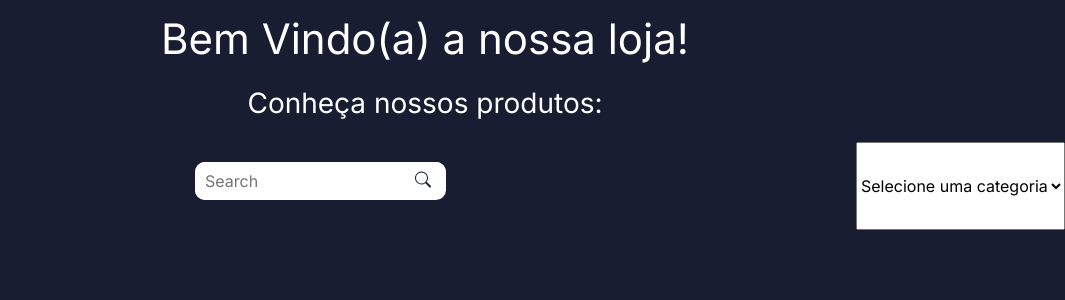
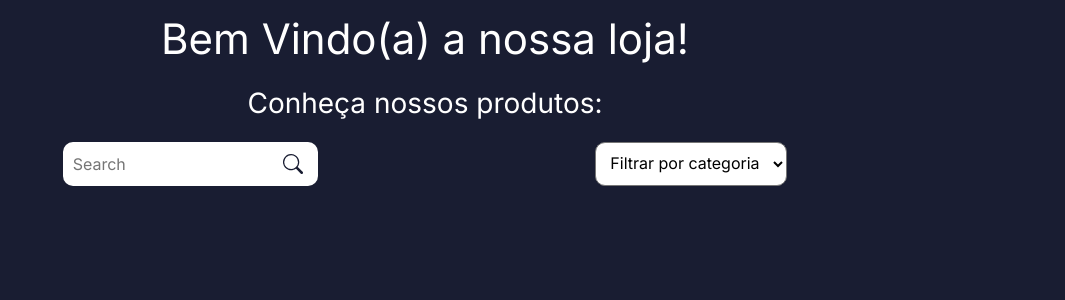
Before and after one commit to guilherminol/tbb, a React (Create React App) app: page / in a window 1280 px wide. Shown: the top 300 px of the page, without its empty margins (215-1280 px from the left). Built offline with nearby package versions, Linux system fonts and the light colour scheme.

Commit message:
Feat: integrating the categories filter with the user search

```diff
--- a/src/pages/Home/index.tsx
+++ b/src/pages/Home/index.tsx
@@ -5,22 +5,14 @@ import { ProductsContext } from "../../providers/products";
 import { Container, Input } from "./style";
 
 const Home = () => {
-  const { filteredProduct, filterProducts } = useContext(ProductsContext);
+  const { filteredProduct, filterProducts, categories } =
+    useContext(ProductsContext);
   const [search, setSearch] = useState("");
-  const [categories, setCategories] = useState<string[]>([]);
   const [selectedCategory, setSelectedCategory] = useState("");
 
-  const getCategories = () => {
-    const mapCategories = filteredProduct.map(
-      (product) => product.category.name
-    );
-    const uniqueCategories = [...new Set(mapCategories)];
-    setCategories(uniqueCategories);
-  };
-
   useEffect(() => {
-    getCategories();
-  }, [filteredProduct]);
+    filterProducts(search, selectedCategory);
+  }, [selectedCategory, search]);
 
   return (
     <Container>
@@ -28,22 +20,17 @@ const Home = () => {
         <h1>Bem Vindo(a) a nossa loja!</h1>
         <h2>Conheça nossos produtos:</h2>
       </header>
-      <div>
+      <div className="filteringInputs">
         <Input>
           <input
             type="text"
             placeholder="Search"
             onChange={(e) => setSearch(e.target.value)}
           />
-          <button
-            className={"searchButton"}
-            onClick={() => filterProducts(search)}
-          >
-            <BsSearch />
-          </button>
+          <BsSearch />
         </Input>
         <select onChange={(e) => setSelectedCategory(e.target.value)}>
-          <option value={undefined}>Selecione uma categoria</option>
+          <option value="">Filtrar por categoria</option>
           {categories.map((category) => (
             <option key={category} value={category}>
               {category}
--- a/src/pages/Home/style.ts
+++ b/src/pages/Home/style.ts
@@ -11,8 +11,23 @@ export const Container = styled.div`
     text-align: center;
     font-weight: normal;
   }
-  div {
-    margin: 20px auto 30px auto;
+
+  .filteringInputs {
+    margin: 20px auto;
+
+    display: flex;
+    flex-direction: column;
+    justify-content: center;
+    align-items: center;
+
+    select {
+      padding: 10px;
+      border-radius: 10px;
+      background-color: #fff;
+      :focus {
+        outline: none;
+      }
+    }
   }
   @media (min-width: 768px) {
     h1 {
@@ -21,17 +36,20 @@ export const Container = styled.div`
     h2 {
       font-size: 28px;
     }
-    div {
-      display: flex;
-      align-items: space-around;
+    .filteringInputs {
+      flex-direction: row;
+      align-items: center;
+      justify-content: space-evenly;
     }
   }
 `;
 export const Input = styled.div`
   display: flex;
   background-color: #fff;
-  border-radius: 10px 10px 10px 10px;
+  border-radius: 10px;
   width: fit-content;
+  align-items: center;
+  margin-bottom: 15px;
   input {
     width: 200px;
     padding: 10px;
@@ -41,19 +59,15 @@ export const Input = styled.div`
       outline: none;
     }
   }
-  button {
-    background-color: transparent;
-    border: none;
+
+  svg {
+    font-size: 20px;
+    height: 100%;
+    color: #191d32;
     padding: 0 15px 0 0;
-    background-color: #fff;
-    border-radius: 0 10px 10px 0;
-    height: 35px;
-    :hover {
-      cursor: pointer;
-    }
-    svg {
-      height: 100%;
-      color: #191d32;
-    }
+  }
+  @media (min-width: 768px) {
+    margin-bottom: 0;
+    height: 44px;
   }
 `;
--- a/src/providers/products/index.tsx
+++ b/src/providers/products/index.tsx
@@ -11,6 +11,7 @@ export const ProductsContext = createContext({} as ProductProviderData);
 export const ProductsProvider = ({ children }: ProductsProviderProps) => {
   const [products, setProducts] = useState<Product[]>([]);
   const [filteredProduct, setFilteredProduct] = useState<Product[]>([]);
+  const [categories, setCategories] = useState<string[]>([]);
 
   const addDataIntoCache = (
     cacheName: string,
@@ -59,12 +60,31 @@ export const ProductsProvider = ({ children }: ProductsProviderProps) => {
     // eslint-disable-next-line react-hooks/exhaustive-deps
   }, []);
 
+  const getCategories = () => {
+    const mapCategories = products.map((product) => product.category.name);
+    const uniqueCategories = [...new Set(mapCategories)];
+    setCategories(uniqueCategories);
+  };
+
   useEffect(() => {
-    filterProducts("");
+    filterProducts();
+    getCategories();
   }, [products]);
 
-  const filterProducts = (product_name: string) => {
-    if (product_name) {
+  const filterProducts = (product_name = "", product_category = "") => {
+    if (product_name && product_category) {
+      const newProducts = products.filter(
+        (product) =>
+          product.name.toLowerCase().includes(product_name.toLowerCase()) &&
+          product.category.name === product_category
+      );
+      setFilteredProduct(newProducts);
+    } else if (product_category) {
+      const newProducts = products.filter(
+        (product) => product.category.name === product_category
+      );
+      setFilteredProduct(newProducts);
+    } else if (product_name) {
       const newProducts = products.filter((product) =>
         product.name.toLowerCase().includes(product_name.toLowerCase())
       );
@@ -75,7 +95,7 @@ export const ProductsProvider = ({ children }: ProductsProviderProps) => {
   };
   return (
     <ProductsContext.Provider
-      value={{ filteredProduct, getOneProduct, filterProducts }}
+      value={{ filteredProduct, getOneProduct, filterProducts, categories }}
     >
       {children}
     </ProductsContext.Provider>
--- a/src/types/index.tsx
+++ b/src/types/index.tsx
@@ -25,7 +25,11 @@ export interface ProductListProps {
 export interface ProductProviderData {
   filteredProduct: Product[];
   getOneProduct: (id: string) => Product;
-  filterProducts: (product_name: string) => void;
+  filterProducts: (
+    product_name: string,
+    product_category?: string | undefined
+  ) => void;
+  categories: string[];
 }
 
 export interface ProductsProviderProps {
```
